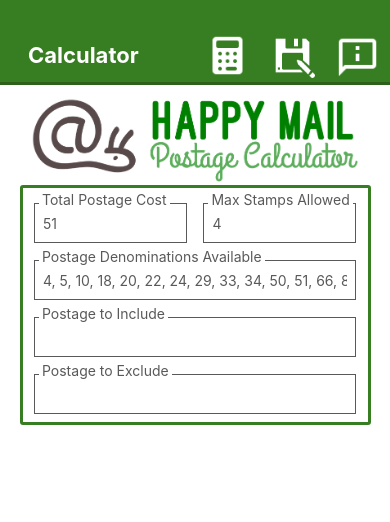
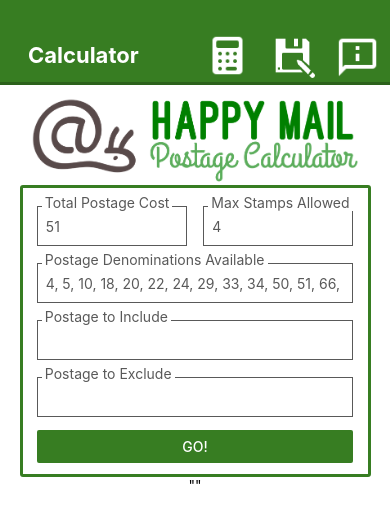
Before and after one commit to CaseyKerrick/postage-calculator-app, a React Native app: screen / in a window 390 px wide. Shown: the top 522 px of the page. Built offline with nearby package versions, Linux system fonts and the light colour scheme.

Commit message:
Postage calculator is working. No styling yet.

```diff
--- a/App.js
+++ b/App.js
@@ -1,6 +1,7 @@
 import { useState } from 'react';
 import { StatusBar } from 'expo-status-bar';
-import { StyleSheet, Text, View, Pressable, Image, TextInput } from 'react-native';
+import { StyleSheet, Text, View, Pressable, Image, TextInput, Button } from 'react-native';
+import AsyncStorage from '@react-native-async-storage/async-storage';
 // import Animated, { useSharedValue, withTiming, useAnimatedStyle, Easing } from 'react-native-reanimated';
 import fullLogo from './assets/FullLogo_Transparent.png';
 import calculatorIcon from './assets/calculator-icon.png';
@@ -14,11 +15,13 @@ export default function App() {
   let tabTitleText = ['Calculator', 'Saved Combos', 'About'];
 
   // TODO: load these from phone data instead if it exists
-  let [totalPostageCost, setTotalPostageCost] = useState(Calculator.DEFAULT_POSTAGE_COST.toString());
-  let [maxStamps, setMaxStamps] = useState(Calculator.DEFAULT_STAMP_MAX.toString());
-  let [postagteDenominationsAvailable, setPostageDenominationsAvailable] = useState(Calculator.DEFAULT_STAMP_DENOMINATIONS);
+  let [totalPostageCost, setTotalPostageCost] = useState(Calculator.DEFAULT_POSTAGE_COST);
+  let [maxStamps, setMaxStamps] = useState(Calculator.DEFAULT_STAMP_MAX);
+  let [postageDenominationsAvailable, setPostageDenominationsAvailable] = useState(Calculator.DEFAULT_STAMP_DENOMINATIONS);
   let [postageToInclude, setPostageToInclude] = useState('');
   let [postageToExclude, setPostageToExclude] = useState('');
+
+  let [solutions, setSolutions] = useState('');
 
 
   return (
@@ -47,24 +50,33 @@ export default function App() {
         <View style={styles.scryOptions}>
           <View style={styles.smallTextInput}>
             <Text style={styles.textInputLabel}>Total Postage Cost</Text>
-            <TextInput style={styles.input} onChangeText={setTotalPostageCost} value={totalPostageCost} inputMode='numeric' />
+            <TextInput style={styles.input} onChangeText={setTotalPostageCost} value={totalPostageCost.toString()} inputMode='numeric' />
           </View>
           <View style={styles.smallTextInput}>
             <Text style={styles.textInputLabel}>Max Stamps Allowed</Text>
-            <TextInput style={styles.input} onChangeText={setMaxStamps} value={maxStamps} inputMode='numeric' />
+            <TextInput style={styles.input} onChangeText={setMaxStamps} value={maxStamps.toString()} inputMode='numeric' />
           </View>
           <View style={styles.bigTextInput}>
             <Text style={styles.textInputLabel}>Postage Denominations Available</Text>
-            <TextInput style={styles.input} onChangeText={setPostageDenominationsAvailable} value={postagteDenominationsAvailable} inputMode='numeric' />
+            <TextInput style={styles.input} onChangeText={setPostageDenominationsAvailable} value={postageDenominationsAvailable} />
           </View>
           <View style={styles.bigTextInput}>
             <Text style={styles.textInputLabel}>Postage to Include</Text>
-            <TextInput style={styles.input} onChangeText={setPostageToInclude} value={postageToInclude} inputMode='numeric' />
+            <TextInput style={styles.input} onChangeText={setPostageToInclude} value={postageToInclude} />
           </View>
           <View style={styles.bigTextInput}>
             <Text style={styles.textInputLabel}>Postage to Exclude</Text>
-            <TextInput style={styles.input} onChangeText={setPostageToExclude} value={postageToExclude} inputMode='numeric' />
+            <TextInput style={styles.input} onChangeText={setPostageToExclude} value={postageToExclude} />
           </View>
+          <View style={styles.calculateButton}>
+            <Button title="Go!" color="#377D22" onPress={() => {
+              let newSolutions = Calculator.generateSolutions(totalPostageCost, postageDenominationsAvailable, maxStamps, postageToInclude, postageToExclude);
+              setSolutions(newSolutions);
+            }} />
+          </View>
+        </View>
+        <View>
+          <Text>{JSON.stringify(solutions)}</Text>
         </View>
       </View>
     </View>
@@ -121,7 +133,7 @@ const styles = StyleSheet.create({
     width: '90%',
     borderColor: '#377D22',
     borderWidth: 3,
-    padding: 3,
+    padding: 6,
     flexDirection: 'row',
     justifyContent: 'space-around',
     flexWrap: 'wrap',
@@ -155,4 +167,10 @@ const styles = StyleSheet.create({
     zIndex: 1,
     alignSelf: 'flex-start',
   },
+
+  calculateButton: {
+    width: '95%',
+    marginBottom: 5,
+    marginTop: 8,
+  },
 });
--- a/package.json
+++ b/package.json
@@ -9,6 +9,7 @@
     "web": "expo start --web"
   },
   "dependencies": {
+    "@react-native-async-storage/async-storage": "^1.23.1",
     "expo": "^51.0.8",
     "expo-status-bar": "~1.12.1",
     "react": "18.2.0",
--- a/services/calculator.js
+++ b/services/calculator.js
@@ -32,20 +32,18 @@ const removeDuplicateLists = (arr) => {
   return duplicatesRemoved.map(spliterate);
 };
 
-const generateSolutions = () => {
-  const cleanRequiredStamps = spliterate(desiredDenominations);
+const generateSolutions = (postageCost, stampDenominations, maxStamps, includedDenominations, excludedDenominations) => {
+  const cleanRequiredStamps = spliterate(includedDenominations);
   const requiredStampsSum = sum(cleanRequiredStamps);
 
   if (postageCost === requiredStampsSum) {
-    setSolutions(sortAndRemoveArrayDuplicates([cleanRequiredStamps]));
-    return;
+    return sortAndRemoveArrayDuplicates([cleanRequiredStamps], postageCost);
   }
 
   const cleanStampDenoms = subtractLists(spliterate(stampDenominations), spliterate(excludedDenominations));
   let rawSolutions = scrySolutions([cleanRequiredStamps], postageCost, cleanStampDenoms, maxStamps - cleanRequiredStamps.length);
 
-  setSolutions(sortAndRemoveArrayDuplicates(rawSolutions));
-  setShowFreshSolutions(true);
+  return sortAndRemoveArrayDuplicates(rawSolutions, postageCost);
 };
 
 const scrySolutions = (rawSolutions, maxPostage, availableDenominations, stampSlotsRemaining) => {
@@ -69,21 +67,16 @@ const scrySolutions = (rawSolutions, maxPostage, availableDenominations, stampSl
   return scrySolutions([...removeDuplicateLists(nextSolutions)], maxPostage, availableDenominations, stampSlotsRemaining - 1);
 };
 
-const sortAndRemoveArrayDuplicates = (arr) => {
+const sortAndRemoveArrayDuplicates = (arr, postageCost) => {
   const noEmptiesOrBadSumsArr = arr.filter(item => item.length > 0 && sum(item) === postageCost);
   const sortedByLengthArr = noEmptiesOrBadSumsArr.sort((a, b) => a.length - b.length);
   return sortedByLengthArr;
 };
 
 export default {
-  callAdd: () => {
-    alert('hi')
-  },
   generateSolutions,
   DEFAULT_STAMP_DENOMINATIONS: '4, 5, 10, 18, 20, 22, 24, 29, 33, 34, 50, 51, 66, 87, 100, 111',
   DEFAULT_POSTAGE_COST: 51,
   DEFAULT_STAMP_MAX: 4,
   STRING_CONTAINS_LETTER: /[a-zA-Z]/,
-
-
 };
```
